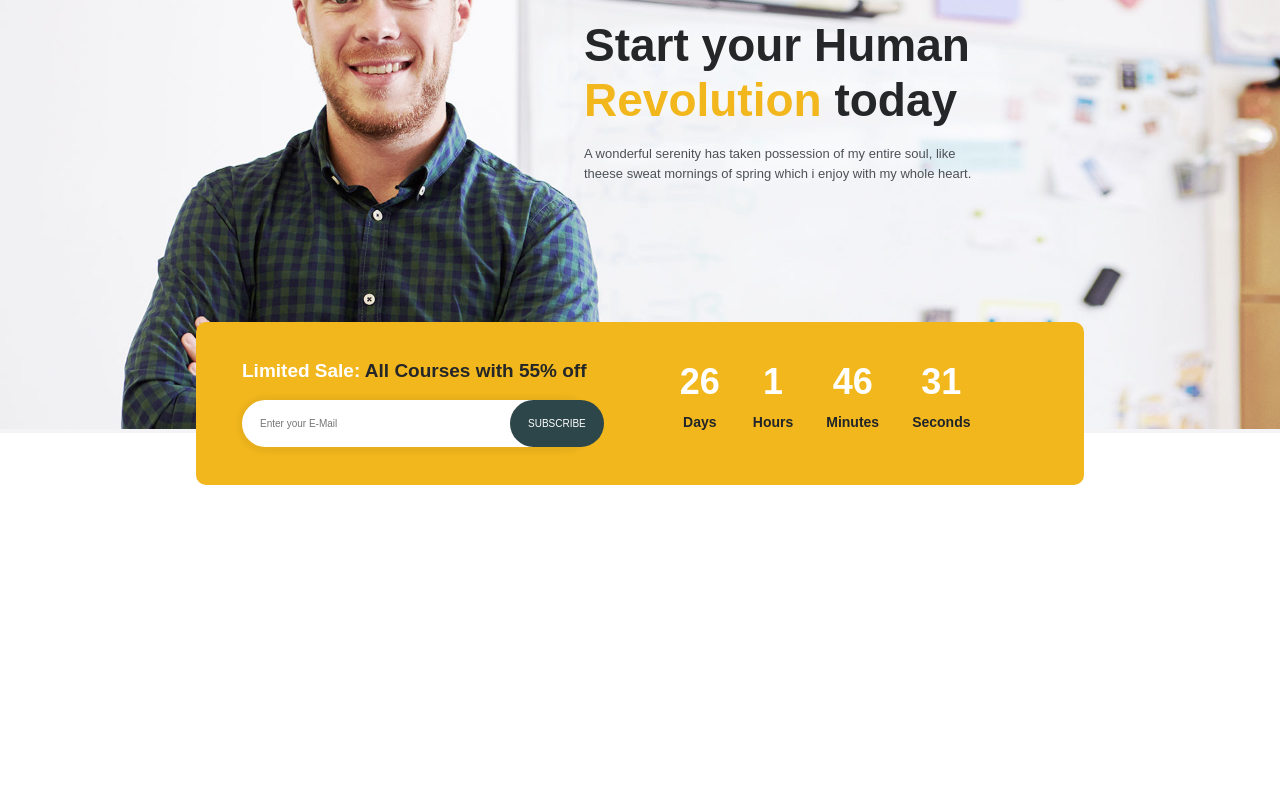
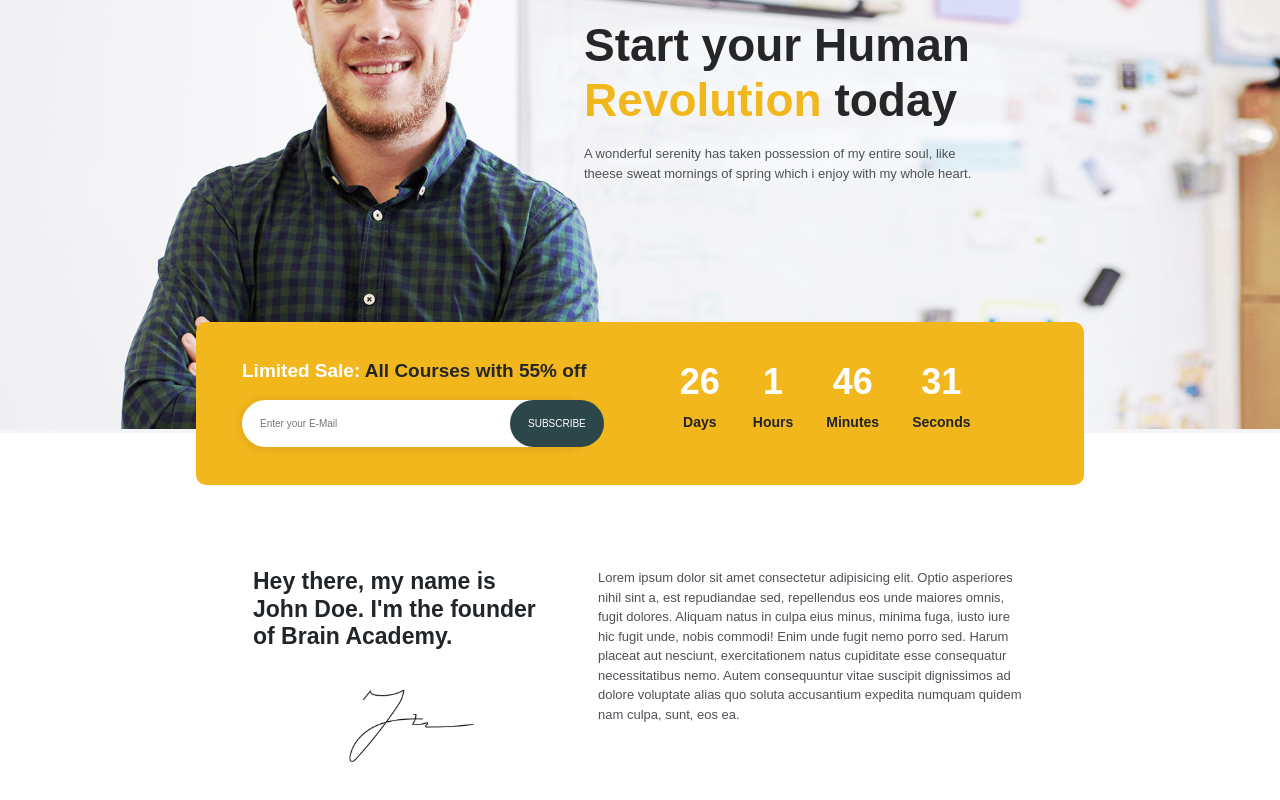
Before and after one commit to EduardoVaccarella/proj-html-vuejs, a Vue app: page / in a window 1280 px wide. Shown: the part 232-1032 px from the top of the page. Before the commit the page ends 800 px from the top, so only its background shows below. Built offline with nearby package versions, Linux system fonts and the light colour scheme.

Commit message:
finita la sezione con autografo

```diff
--- a/src/App.vue
+++ b/src/App.vue
@@ -2,18 +2,21 @@
   <div id="app">
     <HeaderProj/>
     <JumbotronProj/>
+    <FounderProj/>
   </div>
 </template>
 
 <script>
 import HeaderProj from './components/HeaderProj.vue'
 import JumbotronProj from './components/JumbotronProj.vue'
+import FounderProj from './components/FounderProj.vue'
 
 export default {
   name: 'App',
   components: {
     HeaderProj,
-    JumbotronProj
+    JumbotronProj,
+    FounderProj
   }
 }
 </script>
--- /dev/null
+++ b/src/components/FounderProj.vue
@@ -0,0 +1,54 @@
+<template>
+  <div class="container-fluid">
+      <div class="ms-container">
+          <div class="d-flex justify-content-start flex-column">
+            <h1>
+                Hey there, my name is John Doe. I'm the founder of Brain Academy.
+            </h1>
+
+            <img src="../assets/img/sign.jpg" alt="">
+          </div>
+
+
+          <p>
+            Lorem ipsum dolor sit amet consectetur adipisicing elit. Optio asperiores nihil sint a, est repudiandae sed, repellendus eos unde maiores omnis, fugit dolores. Aliquam natus in culpa eius minus, minima fuga, iusto iure hic fugit unde, nobis commodi! Enim unde fugit nemo porro sed. Harum placeat aut nesciunt, exercitationem natus cupiditate esse consequatur necessitatibus nemo. Autem consequuntur vitae suscipit dignissimos ad dolore voluptate alias quo soluta accusantium expedita numquam quidem nam culpa, sunt, eos ea.
+          </p>
+      </div>
+  </div>
+</template>
+
+<script>
+export default {
+  name: 'FounderProj'
+}
+</script>
+
+<style scoped lang="scss">
+@import '../app.scss';
+
+.ms-container {
+    padding: 0px 57px;
+    height: 403px;
+    margin-top: 135px;
+    display: flex;
+    justify-content: space-between;
+
+    img {
+        width: 125px;
+        margin-left: 96px;
+        margin-top: 30px;
+    }
+
+    h1 {
+        width: 300px;
+        font-size: 23px;
+        font-weight: bold;
+    }
+
+    p {
+        width: 429px;
+        font-size: 13px;
+        color: $abbey;
+    }
+}
+</style>
```
